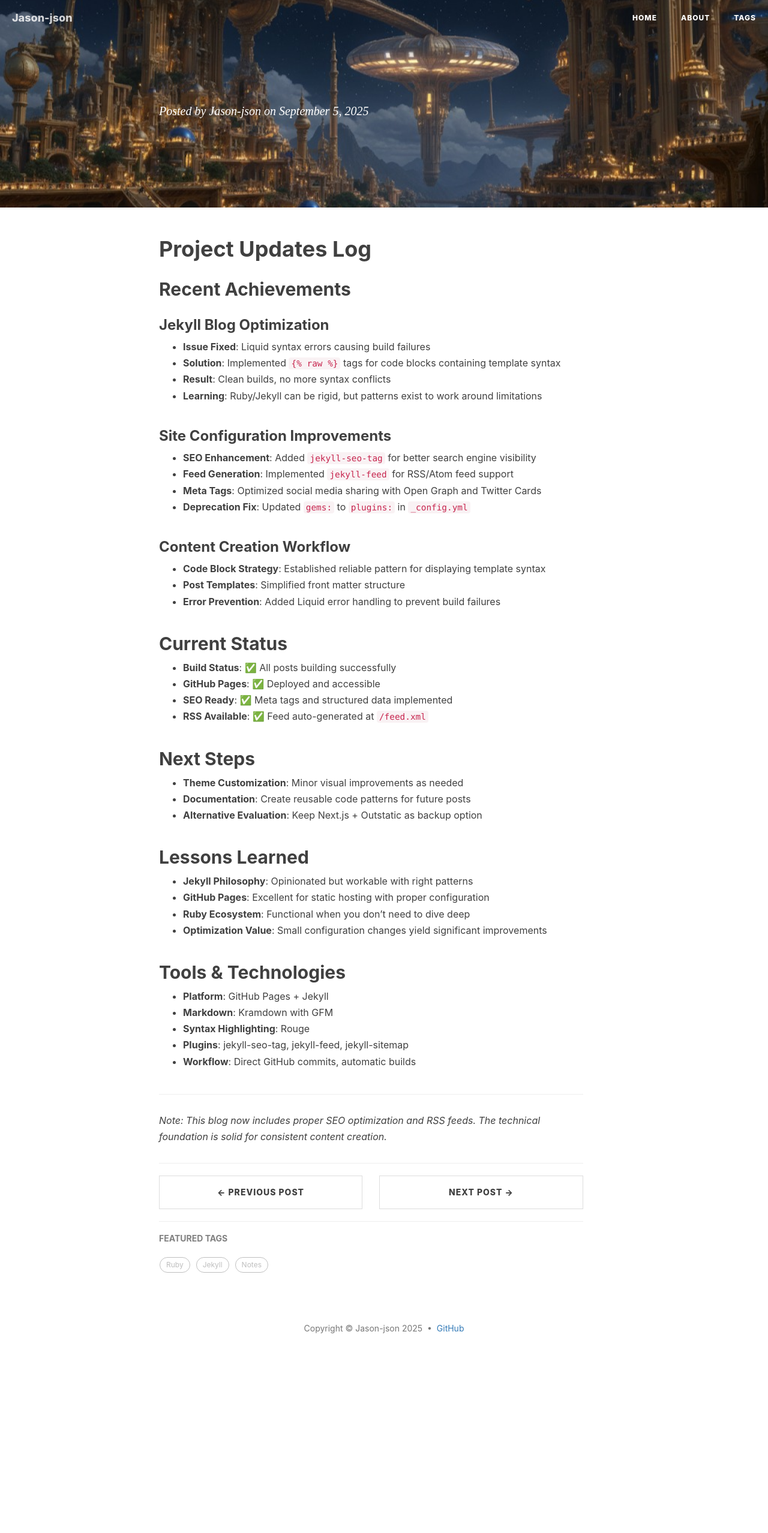
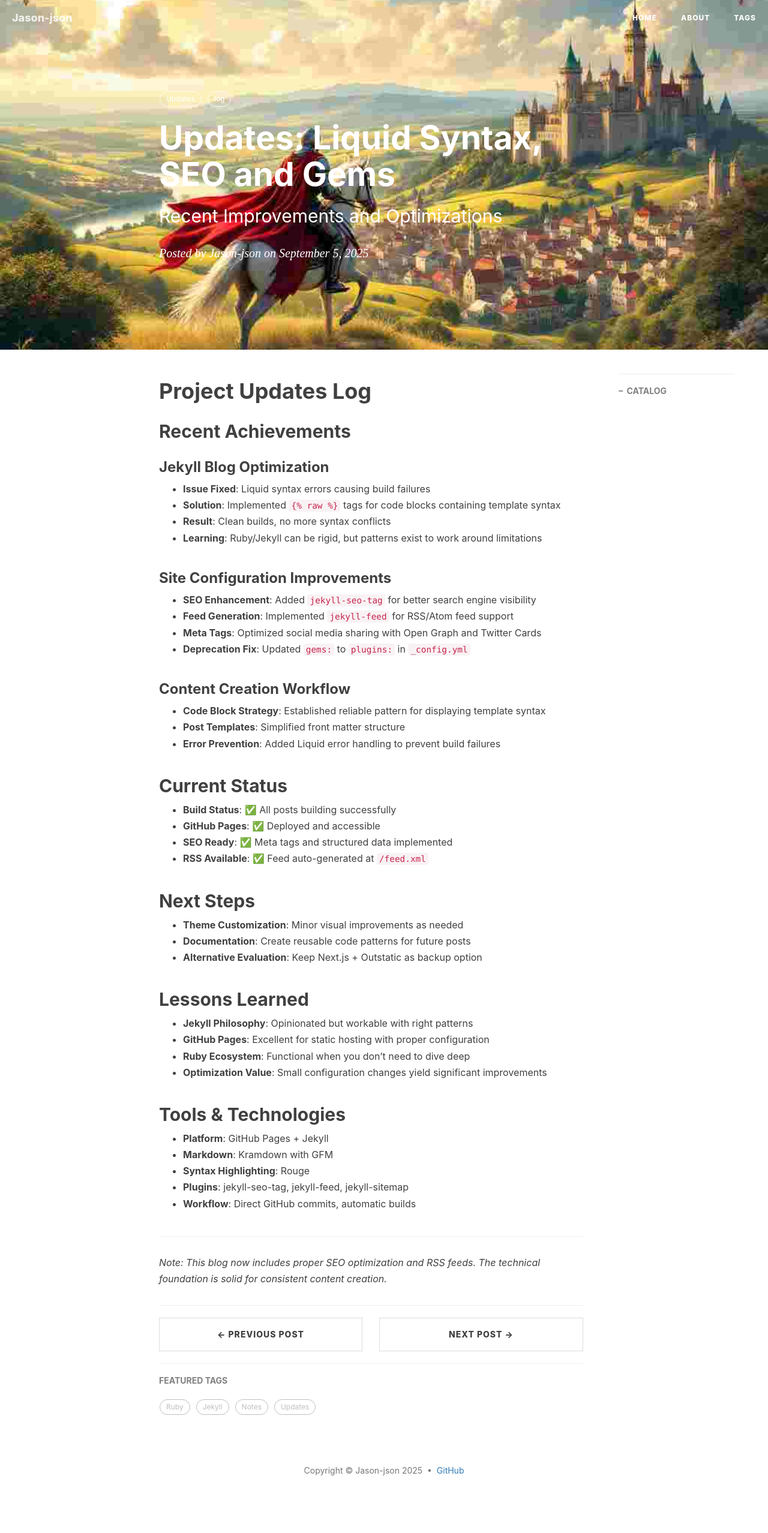
Before and after one commit to Jasonw-cs/Jasonw-cs.github.io, a Jekyll site: the page built from _posts/2025-09-05-Project-Updates-Log.md, in a window 1280 px wide. Shown: the whole page at 60% size. Built offline with Jekyll 4.4.1, drawn with Linux system fonts in a browser that asks for light colours; nearby versions of some CDN libraries; comment, search, counter and statistics services are not loaded; before the commit the page ends 2319 px from its top, so only the background shows below that.

```diff
--- a/_posts/2025-09-05-Project-Updates-Log.md
+++ b/_posts/2025-09-05-Project-Updates-Log.md
@@ -1,7 +1,7 @@
 ---
 layout:     post
-title:      Updates: Liquid Syntax, SEO and Gems
-subtitle:   Recent Improvements and Optimizations
+title:      "Updates: Liquid Syntax, SEO and Gems"
+subtitle:   "Recent Improvements and Optimizations"
 date:       2025-09-05
 author:     Jason-json
 header-img: img/Victorious-Knight.jpg
```
